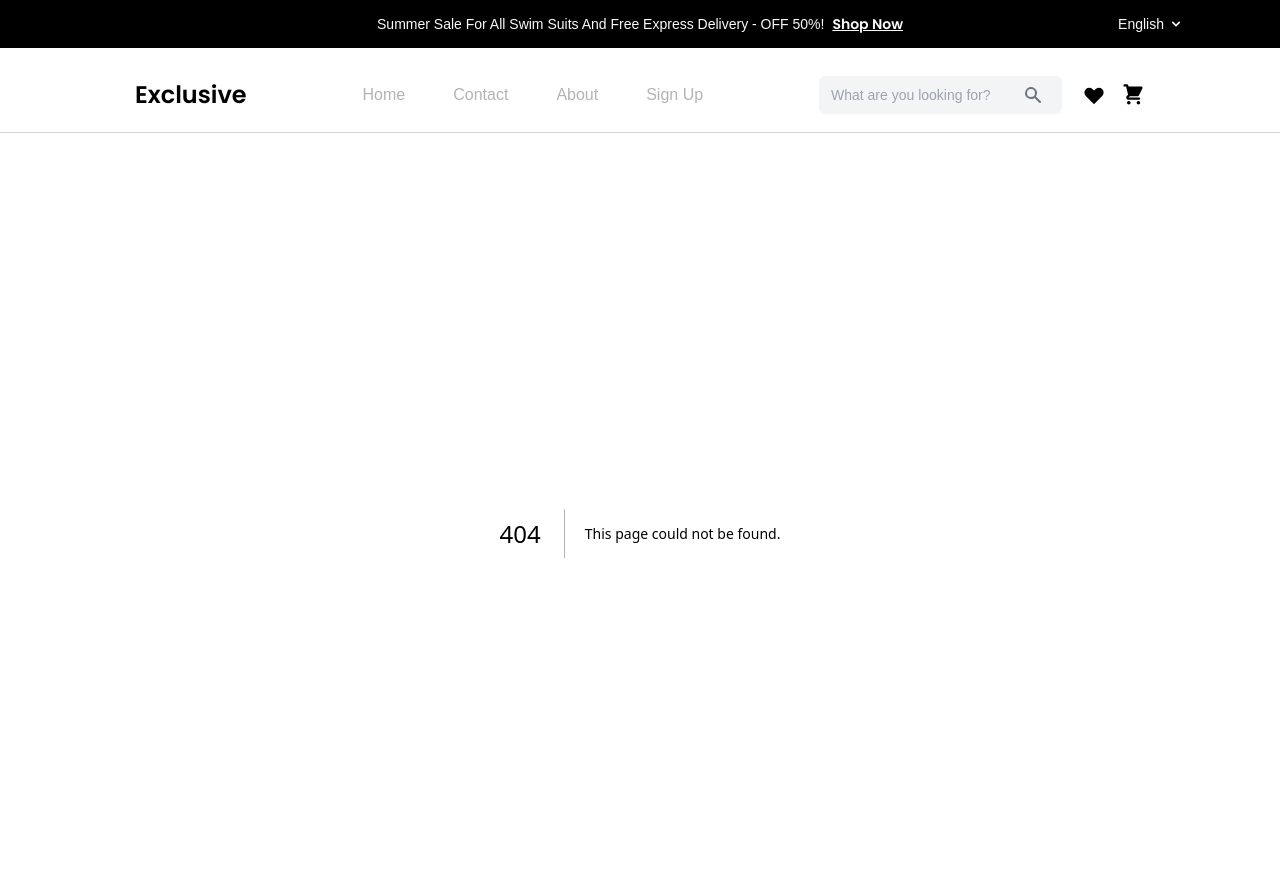
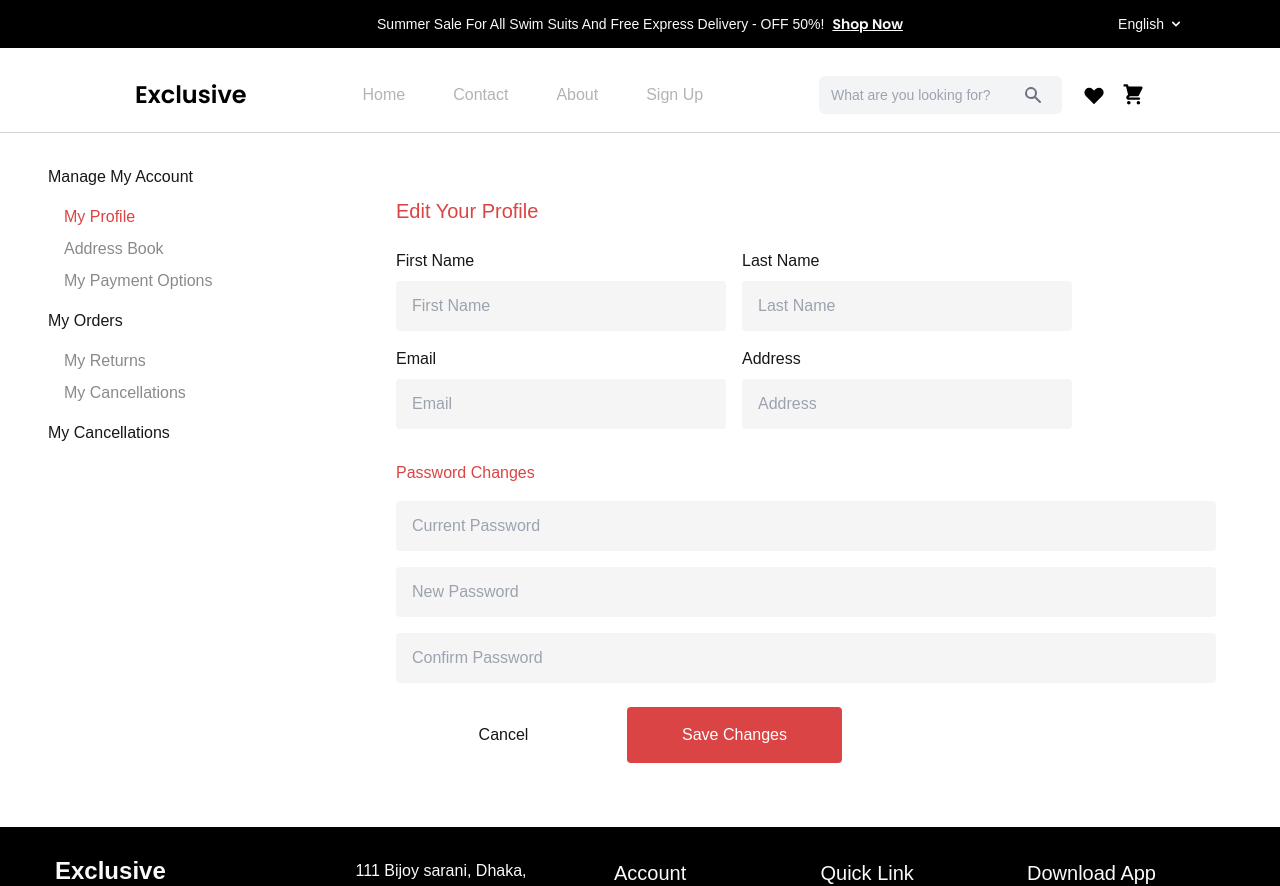
Before and after one commit to AHMED56-16/Hackathon-Practice, a Next.js app: page /account in a window 1280 px wide. Before the commit this address had no page. Shown: the top 886 px of the page. Built offline with nearby package versions, Linux system fonts and the light colour scheme.

Commit message:
Added My Account  Page

```diff
--- /dev/null
+++ b/app/account/page.tsx
@@ -0,0 +1,96 @@
+export default function MyAccount() {
+    return (
+        <div className="flex flex-col lg:flex-row justify-center items-center lg:items-start px-4 lg:px-8 py-4 lg:py-8">
+            {/* Sidebar */}
+            <div className="w-full lg:w-[300px] lg:mr-8 mb-8 lg:mb-0 px-4">
+                <ul className="mt-8 lg:mt-0">
+                    <li className="font-medium text-[16px] leading-[24px] mb-4 w-full">
+                        Manage My Account
+                    </li>
+                    <li className="font-medium text-[16px] leading-[24px] mb-4">
+                        <ul className="pl-4">
+                            <li className="font-normal text-[16px] leading-[24px] mb-2 text-[#DB4444]">
+                                My Profile
+                            </li>
+                            <li className="opacity-50 font-normal text-[16px] leading-[24px] mb-2">
+                                Address Book
+                            </li>
+                            <li className="opacity-50 font-normal text-[16px] leading-[24px] mb-2">
+                                My Payment Options
+                            </li>
+                        </ul>
+                    </li>
+                    <li className="font-medium text-[16px] leading-[24px] mb-4">
+                        My Orders
+                    </li>
+                    <li className="font-medium text-[16px] leading-[24px] mb-4">
+                        <ul className="pl-4">
+                            <li className="opacity-50 font-normal text-[16px] leading-[24px] mb-2">
+                                My Returns
+                            </li>
+                            <li className="opacity-50 font-normal text-[16px] leading-[24px] mb-2">
+                                My Cancellations
+                            </li>
+                        </ul>
+                    </li>
+                    <li className="font-medium text-[16px] leading-[24px] mb-4">
+                        My Cancellations
+                    </li>
+                </ul>
+            </div>
+
+            {/* Main content */}
+            <div className="flex-1 max-w-[1200px] w-full lg:w-[870px] p-4 lg:p-8 mt-4 lg:mt-0">
+                <div className="flex flex-col items-start">
+                    <h2 className="text-[#DB4444] font-medium text-[20px] leading-[28px] mb-6">
+                        Edit Your Profile
+                    </h2>
+
+                    {/* Name Inputs */}
+                    <div className="flex flex-col lg:flex-row gap-4 mb-4">
+                        <div className="flex flex-col w-full lg:w-[330px]">
+                            <label className="font-normal text-[16px] leading-[24px] mb-2">First Name</label>
+                            <input className="w-full h-[50px] rounded-[4px] bg-[#F5F5F5] px-4" placeholder="First Name" />
+                        </div>
+                        <div className="flex flex-col w-full lg:w-[330px]">
+                            <label className="font-normal text-[16px] leading-[24px] mb-2">Last Name</label>
+                            <input className="w-full h-[50px] rounded-[4px] bg-[#F5F5F5] px-4" placeholder="Last Name" />
+                        </div>
+                    </div>
+
+                    {/* Email and Address Inputs */}
+                    <div className="flex flex-col lg:flex-row gap-4 mb-4">
+                        <div className="flex flex-col w-full lg:w-[330px]">
+                            <label className="font-normal text-[16px] leading-[24px] mb-2">Email</label>
+                            <input className="w-full h-[50px] rounded-[4px] bg-[#F5F5F5] px-4" placeholder="Email" />
+                        </div>
+                        <div className="flex flex-col w-full lg:w-[330px]">
+                            <label className="font-normal text-[16px] leading-[24px] mb-2">Address</label>
+                            <input className="w-full h-[50px] rounded-[4px] bg-[#F5F5F5] px-4" placeholder="Address" />
+                        </div>
+                    </div>
+
+                    {/* Password Changes */}
+                    <div className="w-full mt-4">
+                        <h3 className="text-[#DB4444] font-normal text-[16px] leading-[24px] mb-4">Password Changes</h3>
+                        <div className="flex flex-col gap-4">
+                            <input className="w-full h-[50px] rounded-[4px] bg-[#F5F5F5] px-4" placeholder="Current Password" />
+                            <input className="w-full h-[50px] rounded-[4px] bg-[#F5F5F5] px-4" placeholder="New Password" />
+                            <input className="w-full h-[50px] rounded-[4px] bg-[#F5F5F5] px-4" placeholder="Confirm Password" />
+                        </div>
+                    </div>
+
+                    {/* Buttons */}
+                    <div className="mt-6 flex flex-col lg:flex-row gap-4">
+                        <button className="w-full lg:w-[215px] h-[56px] px-4 py-2 hover:bg-[#DB4444] hover:text-white transition">
+                            Cancel
+                        </button>
+                        <button className="w-full lg:w-[215px] h-[56px] bg-[#DB4444] text-white rounded-[4px] px-4 py-2 hover:bg-[#c63434] transition">
+                            Save Changes
+                        </button>
+                    </div>
+                </div>
+            </div>
+        </div>
+    );
+}
--- a/app/components/Navbar/Nav.tsx
+++ b/app/components/Navbar/Nav.tsx
@@ -63,7 +63,7 @@ const Nav = () => {
               <span className="absolute left-0 bottom-0 w-0 h-[2px] bg-current transition-all duration-300 group-hover:w-full"></span>
             </Link>
             <Link
-              href="#"
+              href="/contact"
               className="relative group text-[#b5b2b2] transition duration-300"
             >
               Contact
--- a/app/components/footer.tsx
+++ b/app/components/footer.tsx
@@ -7,48 +7,48 @@ export default function Footer() {
     return (
         <footer className="bg-black text-white">
             <div className="max-w-[1440px] mx-auto py-8 px-4 flex flex-wrap justify-center">
-                <div className="w-full max-w-[1170px] flex flex-wrap justify-between">
-                    <div className="w-full sm:w-[217px] h-[188px] flex flex-col gap-4">
+                <div className="w-full max-w-[1170px] flex flex-wrap lg:flex-nowrap justify-between">
+                    <div className="w-full lg:w-[217px] h-auto flex flex-col gap-4 mb-6 lg:mb-0">
                         <h1 className="font-bold text-[24px] leading-6 text-[#FAFAFA]">Exclusive</h1>
                         <p className="font-medium text-[20px] leading-[28px] text-[#FAFAFA]">Subscribe</p>
                         <p className="font-normal text-[16px] leading-[24px] text-[#FAFAFA]">Get 10% off your first order</p>
-                        <div className="relative w-full rounded-[4px] border-[1.5px] border-[#FAFAFA] px-[16px] pt-[12px] pb-[12px] flex items-center gap-[32px]">
-                            <input type="email" placeholder="Enter your email" className="w-[130px] h-[24px] opacity-40 font-normal text-[16px] leading-[24px] text-[#FAFAFA] border-none outline-none" />
+                        <div className="relative bg-black rounded-[4px] border-[1.5px] border-[#FAFAFA] px-[16px] pt-[12px] pb-[12px] flex items-center gap-2 text-[#FAFAFA] ">
+                            <input type="email" placeholder="Enter your email" className="w-[217px] h-[50px]  font-normal text-[16px] leading-[24px] border-none outline-none" />
                             <button className="absolute right-0">
                                 <Image src={sendBtn} alt="Submit" className="cursor-pointer" />
                             </button>
                         </div>
                     </div>
-                    <div className="w-full sm:w-[175px] h-[180px] flex flex-col gap-4">
+                    <div className="w-full lg:w-[175px] h-auto flex flex-col gap-4 mb-6 lg:mb-0">
                         <p className="font-normal text-[16px] leading-[24px] text-[#FAFAFA]">111 Bijoy sarani, Dhaka, DH 1515, Bangladesh.</p>
                         <p className="font-normal text-[16px] leading-[24px] text-[#FAFAFA]">exclusive@gmail.com</p>
                         <p className="font-normal text-[16px] leading-[24px] text-[#FAFAFA]">+88015-88888-9999</p>
                     </div>
-                    <div className="w-full sm:w-[123px] h-[236px] flex flex-col gap-4">
+                    <div className="w-full lg:w-[123px] h-auto flex flex-col gap-4 mb-6 lg:mb-0">
                         <p className="font-medium text-[20px] leading-[28px] text-[#FAFAFA]">Account</p>
                         <ul className="list-none">
                             {["My account", "Login/Register", "Cart", "Wishlist", "Shop"].map((item) => (
-                                <li key={item} className="font-normal text-[16px] leading-[24px] text-[#FAFAFA]">
+                                <li key={item} className="font-normal text-[16px] leading-[24px] text-[#FAFAFA] mb-1">
                                     {item}
                                 </li>
                             ))}
                         </ul>
                     </div>
-                    <div className="w-full sm:w-[123px] h-[236px] flex flex-col gap-4">
+                    <div className="w-full lg:w-[123px] h-auto flex flex-col gap-4 mb-6 lg:mb-0">
                         <p className="font-medium text-[20px] leading-[28px] text-[#FAFAFA]">Quick Link</p>
                         <ul className="list-none">
                             {["Privacy Policy", "Terms of Use", "FAQ", "Contact"].map((item) => (
-                                <li key={item} className="font-normal text-[16px] leading-[24px] text-[#FAFAFA]">
+                                <li key={item} className="font-normal text-[16px] leading-[24px] text-[#FAFAFA] mb-1">
                                     {item}
                                 </li>
                             ))}
                         </ul>
                     </div>
-                    <div className="w-full sm:w-[198px] h-[210px] flex flex-col gap-6">
+                    <div className="w-full lg:w-[198px] h-auto flex flex-col gap-6 mb-6 lg:mb-0">
                         <p className="font-medium text-[20px] leading-[28px] text-[#FAFAFA]">Download App</p>
                         <p className="opacity-70 font-medium text-[12px] leading-[18px] text-[#FAFAFA]">Save $3 with App New User Only</p>
-                        <Image src={QRCode} alt="QR-Code frame" className="w-[198px] h-[84px]" />
-                        <Image src={SocialIcons} alt="Social Icons" className="w-[168px] h-[24px]" />
+                        <Image src={QRCode} alt="QR-Code frame" className="w-[198px] h-auto" />
+                        <Image src={SocialIcons} alt="Social Icons" className="w-[168px] h-auto" />
                     </div>
                 </div>
             </div>
```
Also changed, not shown: 1 other file (tests, documents, lock files or other folders).
